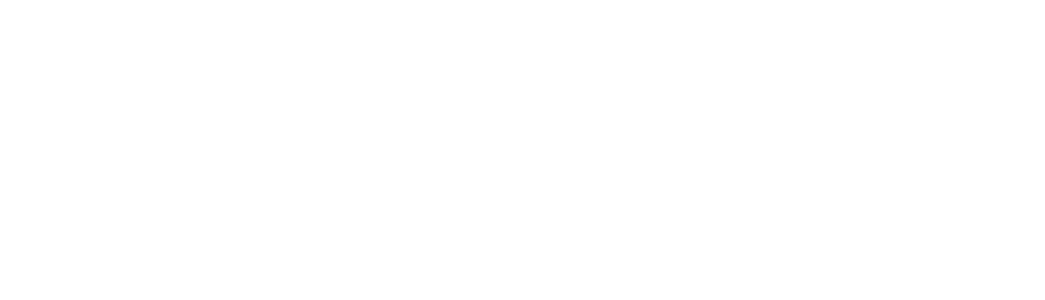
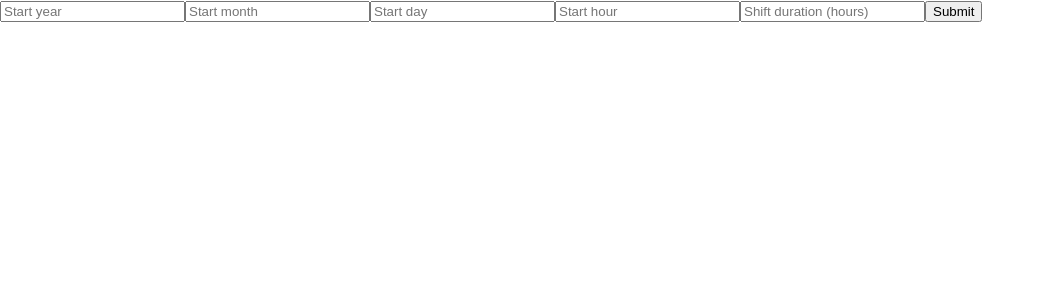
Before and after one commit to jebax/SchejFrontend, a React (Create React App) app: page /shifts/new in a window 1280 px wide. Shown: the top 300 px of the page, without its empty margins (0-1045 px from the left). Built offline with nearby package versions, Linux system fonts and the light colour scheme.

Commit message:
NewShiftForm handles submits and clicks to createNewShiftRequest

```diff
--- a/src/components/Main.js
+++ b/src/components/Main.js
@@ -1,6 +1,7 @@
 import React, { Component } from 'react'
 import Shifts from './Shifts'
 import SignUpForm from './SignUpForm'
+import NewShiftForm from './NewShiftForm'
 import { Switch, Route } from 'react-router-dom'
 
 export default class Main extends Component {
@@ -10,6 +11,7 @@ export default class Main extends Component {
       <main>
         <Switch>
           <Route exact path='/shifts' component={Shifts}/>
+          <Route exact path='/shifts/new' component={NewShiftForm}/>
           <Route exact path='/' component={SignUpForm}/>
         </Switch>
       </main>
--- a/src/components/NewShiftForm.js
+++ b/src/components/NewShiftForm.js
@@ -8,18 +8,58 @@ export default class NewShiftForm extends Component {
       startYear: "",
       startMonth: "",
       startDay: "",
-      startHour: ""
+      startHour: "",
+      shiftDuration: "",
+      formattedDate: null
     }
   }
 
+  handleSubmit = event => {
+    event.preventDefault()
+    this.formatDate()
+    this.createNewShiftRequest()
+  }
+
+  handleChange = event => {
+    this.setState({
+      [event.target.name]: event.target.value
+    })
+  }
+
+  createNewShiftRequest = () => {
+    const self = this
+    axios.post(
+      'http://localhost:3001/api/v1/shifts', {
+        title: localStorage['email'],
+        start_date: this.state.formattedDate.getTime(),
+        end_date: this.state.formattedDate.setHours(this.state.formattedDate.getHours()+this.state.shiftDuration)
+      }
+    )
+    .then(response => {
+      console.log(response)
+    })
+    .catch(error => {
+      console.log(error)
+    })
+  }
+
+  formatDate = () => {
+    this.setState({
+      formattedDate: new Date(this.state.startYear, this.state.startMonth, this.state.startDay, this.state.startHour)
+    })
+  }
+
+
+
   render() {
     return (
-      <form id='new-shift-form'>
-        <input id='new-shift-start-year-entry' type='text' name='startYear' placeholder='Start year' />
-        <input id='new-shift-start-month-entry' type='text' name='startMonth' placeholder='Start month' />
-        <input id='new-shift-start-day-entry' type='text' name='startDay' placeholder='Start day' />
-        <input id='new-shift-start-hour-entry' type='text' name='startHour' placeholder='Start hour' />
-        <input id='new-shift-duration-entry' type='text' name='shiftDuration' placeholder='Shift duration (hours)' />
+      <form className='new-shift-form' onSubmit={this.handleSubmit}>
+        <input id='new-shift-start-year-entry' type='text' name='startYear' placeholder='Start year' onChange={this.handleChange} />
+        <input id='new-shift-start-month-entry' type='text' name='startMonth' placeholder='Start month' onChange={this.handleChange} />
+        <input id='new-shift-start-day-entry' type='text' name='startDay' placeholder='Start day' onChange={this.handleChange} />
+        <input id='new-shift-start-hour-entry' type='text' name='startHour' placeholder='Start hour' onChange={this.handleChange} />
+        <input id='new-shift-duration-entry' type='text' name='shiftDuration' placeholder='Shift duration (hours)' onChange={this.handleChange} />
+        <button id='new-shift-submit'>Submit</button>
       </form>
     )
   }
```
Also changed, not shown: 1 other file (tests, documents, lock files or other folders).
